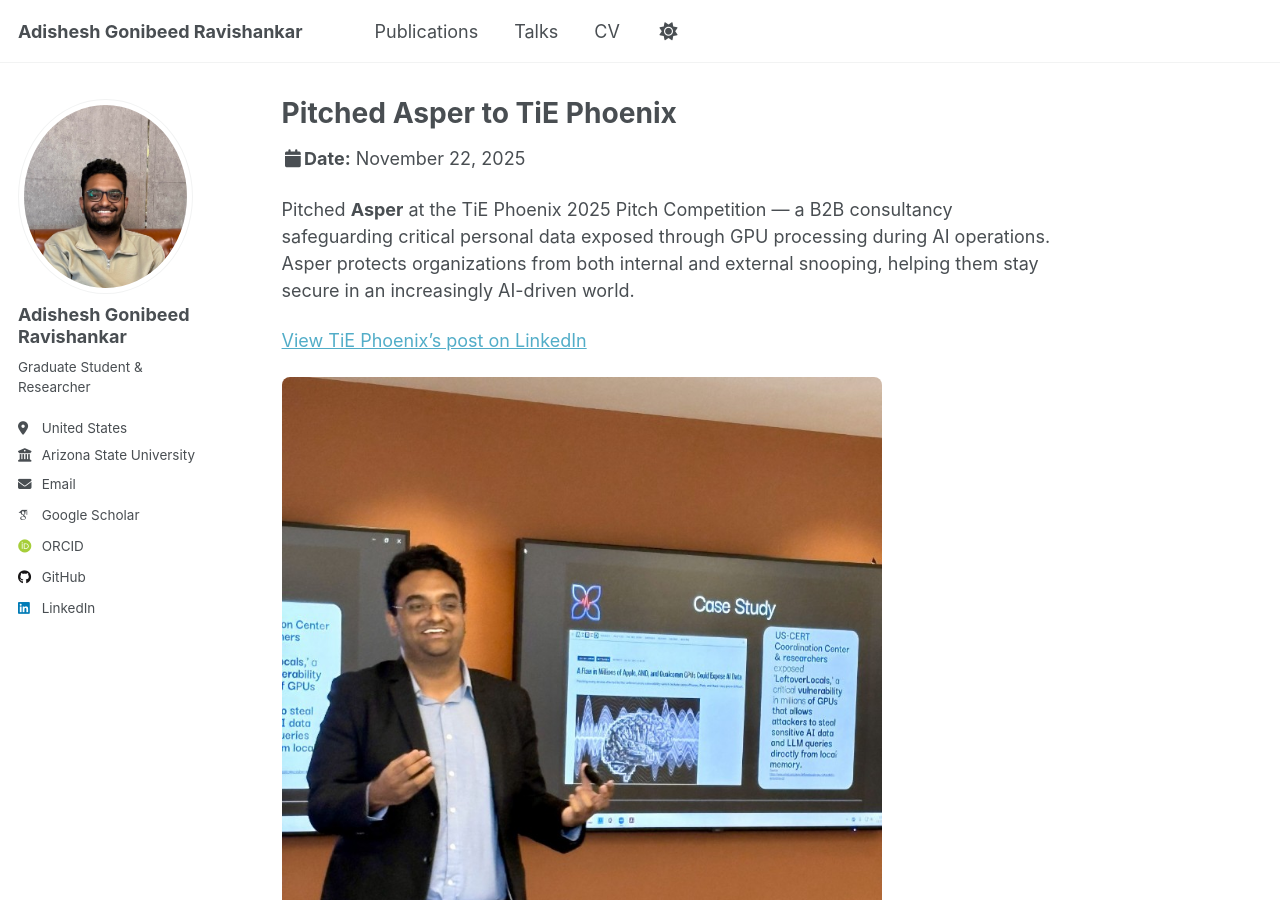
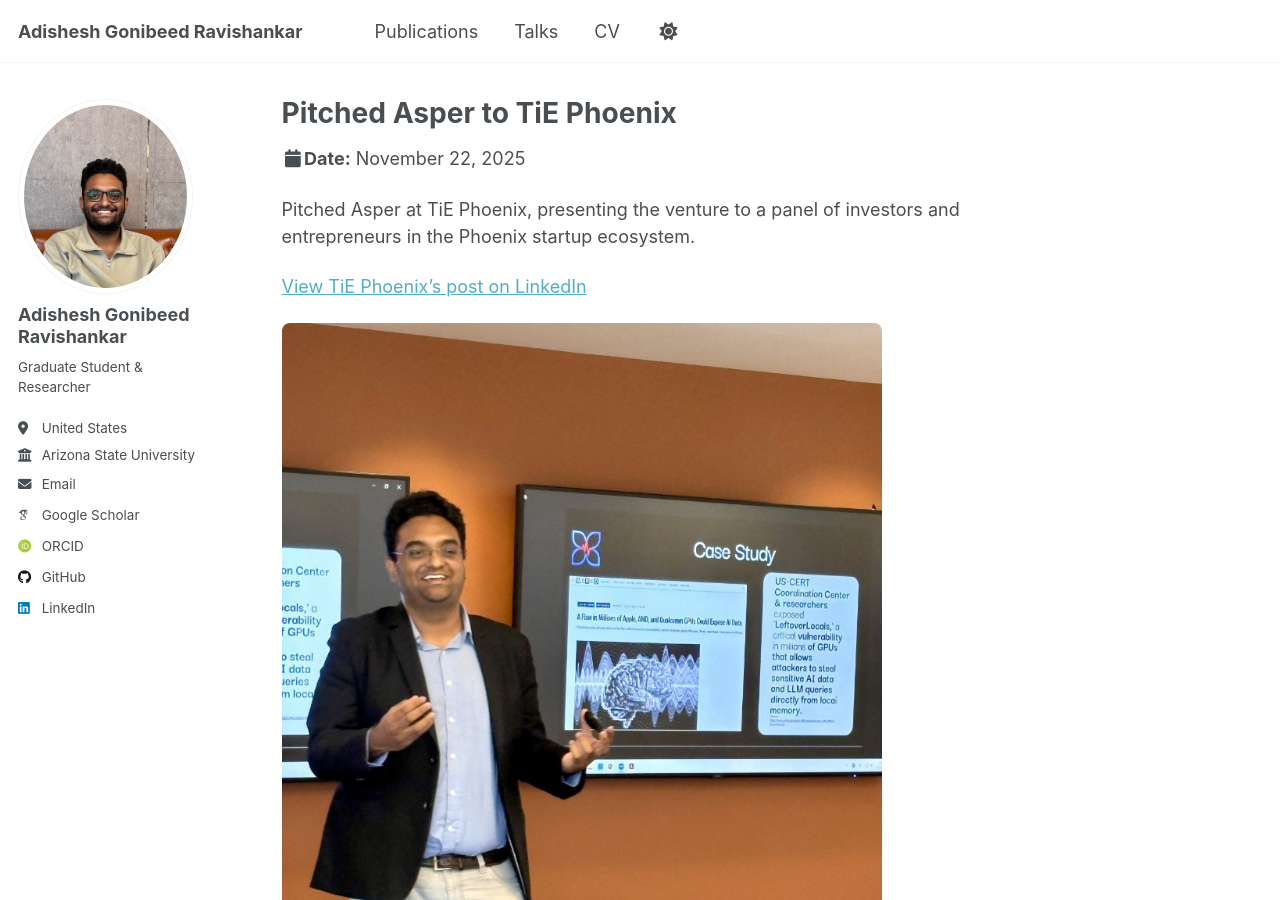
Before and after one commit to AGR19/agr19.github.io, a Jekyll site: the page built from _talks/2025-11-tie-phoenix-asper.md, in a window 1280 px wide and 900 px high. Built offline with Jekyll 4.4.1, drawn with Linux system fonts in a browser that asks for light colours; some web fonts are replaced; a script that is not in the unit is left out.

Commit message:
Revert TiE Phoenix talk description to original
Co-authored-by: Cursor <cursoragent@cursor.com>

```diff
--- a/_talks/2025-11-tie-phoenix-asper.md
+++ b/_talks/2025-11-tie-phoenix-asper.md
@@ -8,7 +8,7 @@ date: 2025-11-22
 location: "Phoenix, AZ"
 ---
 
-Pitched **Asper** at the TiE Phoenix 2025 Pitch Competition — a B2B consultancy safeguarding critical personal data exposed through GPU processing during AI operations. Asper protects organizations from both internal and external snooping, helping them stay secure in an increasingly AI-driven world.
+Pitched Asper at TiE Phoenix, presenting the venture to a panel of investors and entrepreneurs in the Phoenix startup ecosystem.
 
 [View TiE Phoenix's post on LinkedIn](https://www.linkedin.com/posts/tie-phoenix_tiephoenix-entrepreneurship-innovation-ugcPost-7403151296045969410-Gb6C)
 
```
